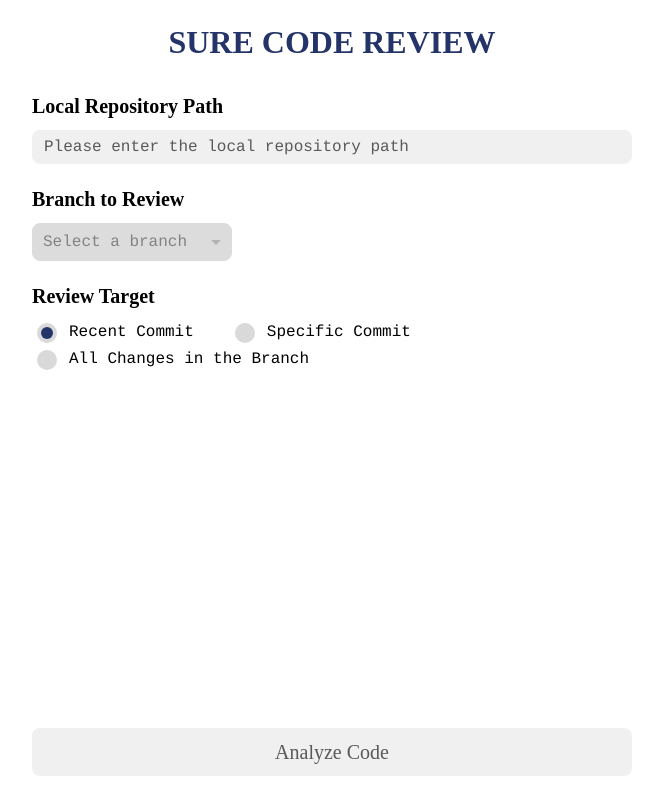
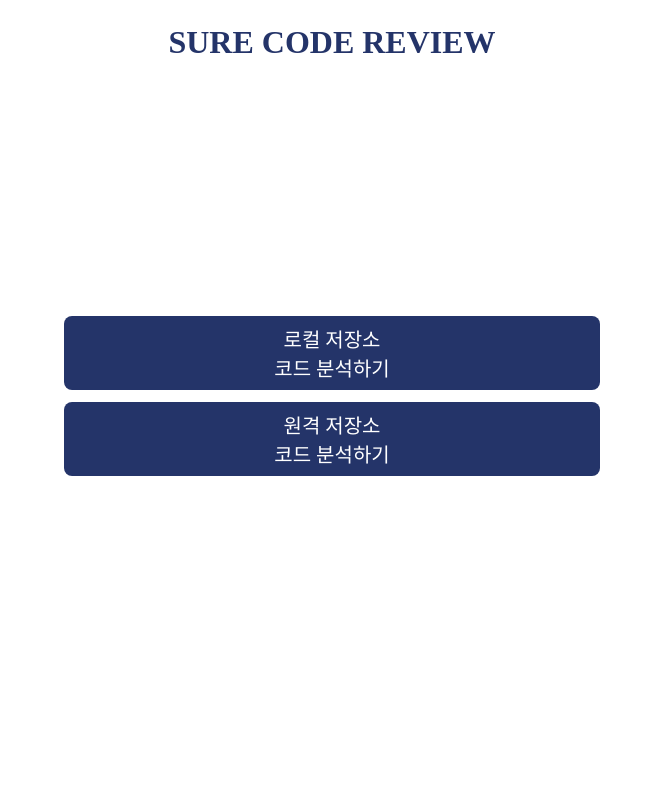
Before and after one commit to surecodereview/SureCodeReview_FE, a React (Vite) app: page / in a window 1280 px wide. Shown: the whole page, without its empty margins (308-971 px from the left). Built offline with nearby package versions, Linux system fonts and the light colour scheme.

Commit message:
feat: 로컬, 원격 선택 페이지 추가

```diff
--- a/src/App.tsx
+++ b/src/App.tsx
@@ -5,6 +5,7 @@ import { globalStyles } from "./globalStyles"
 import ReviewPage from "@/pages/ReviewPage"
 import { BrowserRouter, Navigate, Route, Routes } from "react-router-dom"
 import { RecoilRoot } from "recoil"
+import ChoosePage from "./pages/ChoosePage"
 
 function App() {
   return (
@@ -13,7 +14,8 @@ function App() {
         <Layout>
           <Global styles={globalStyles} />
           <Routes>
-            <Route path="/" element={<SettingPage />} />
+            <Route path="/" element={<ChoosePage />} />
+            <Route path="/setting" element={<SettingPage />} />
             <Route path="/review" element={<ReviewPage />} />
             <Route path="*" element={<Navigate to="/" replace />} />
           </Routes>
--- /dev/null
+++ b/src/pages/ChoosePage.tsx
@@ -0,0 +1,45 @@
+import styled from "@emotion/styled";
+import Title from "@/components/common/Title";
+import { Container } from "@/components/common/Container";
+import { useNavigate } from "react-router-dom";
+import Button from "@/components/common/Button";
+import { useSetRecoilState } from "recoil";
+import { Target, targetState } from "@/recoil/atoms/targetState";
+
+const ChoosePage = () => {
+    const navigate = useNavigate();
+    const setTarget = useSetRecoilState(targetState);
+
+    const handleButtonClick = (target: Target) => {
+        setTarget(target);
+        navigate("/setting");
+        console.log(target)
+    }
+
+    return <>
+        <Container>
+            <Title />
+            <Content>
+                <Button onClick={() => handleButtonClick("local")}>
+                    로컬 저장소<br />코드 분석하기
+                </Button>
+                <Button onClick={() => handleButtonClick("remote")}>
+                    원격 저장소<br />코드 분석하기
+                </Button>
+            </Content>
+
+        </Container>
+    </>
+}
+
+const Content = styled.div`
+    display: flex;
+    flex-direction: column;
+    flex: 1;
+    gap: 12px;
+    justify-content: center;
+    padding: 0 2rem;
+    padding-bottom: 5rem;
+`
+
+export default ChoosePage;
```
